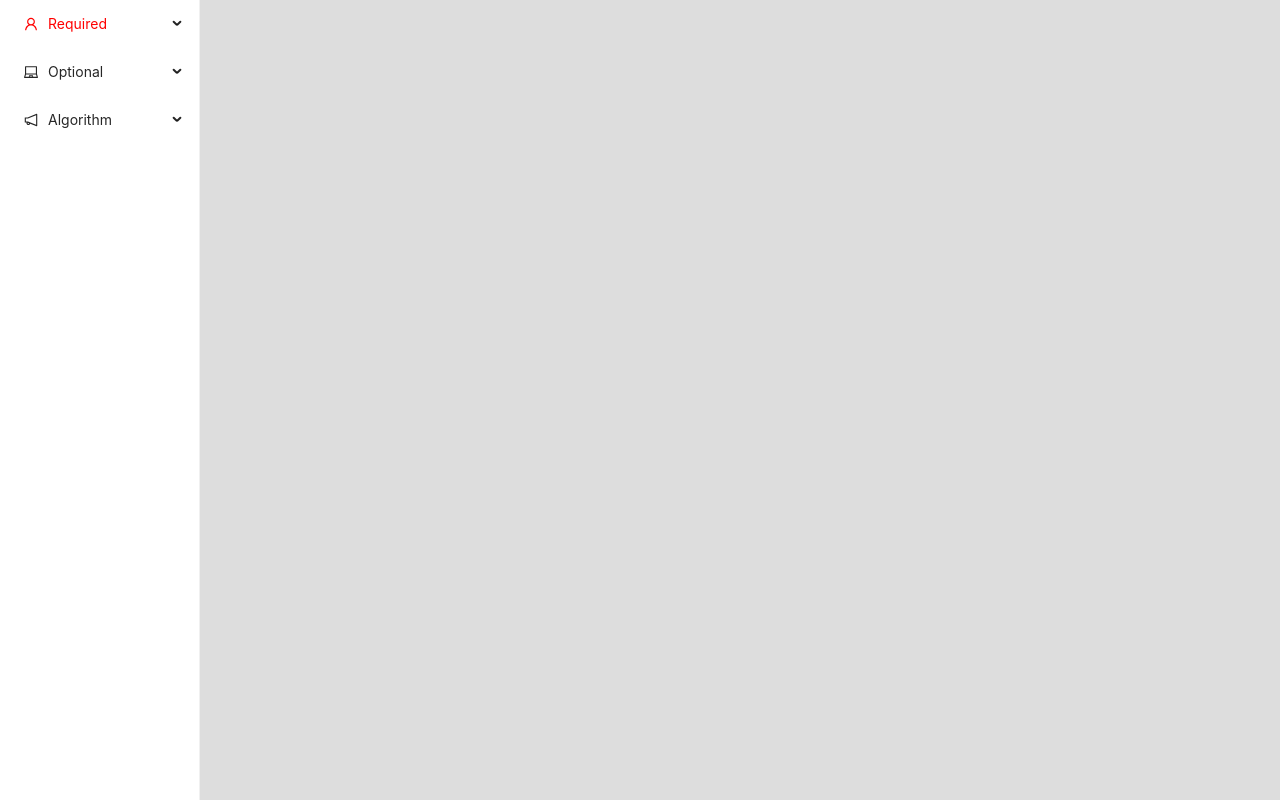
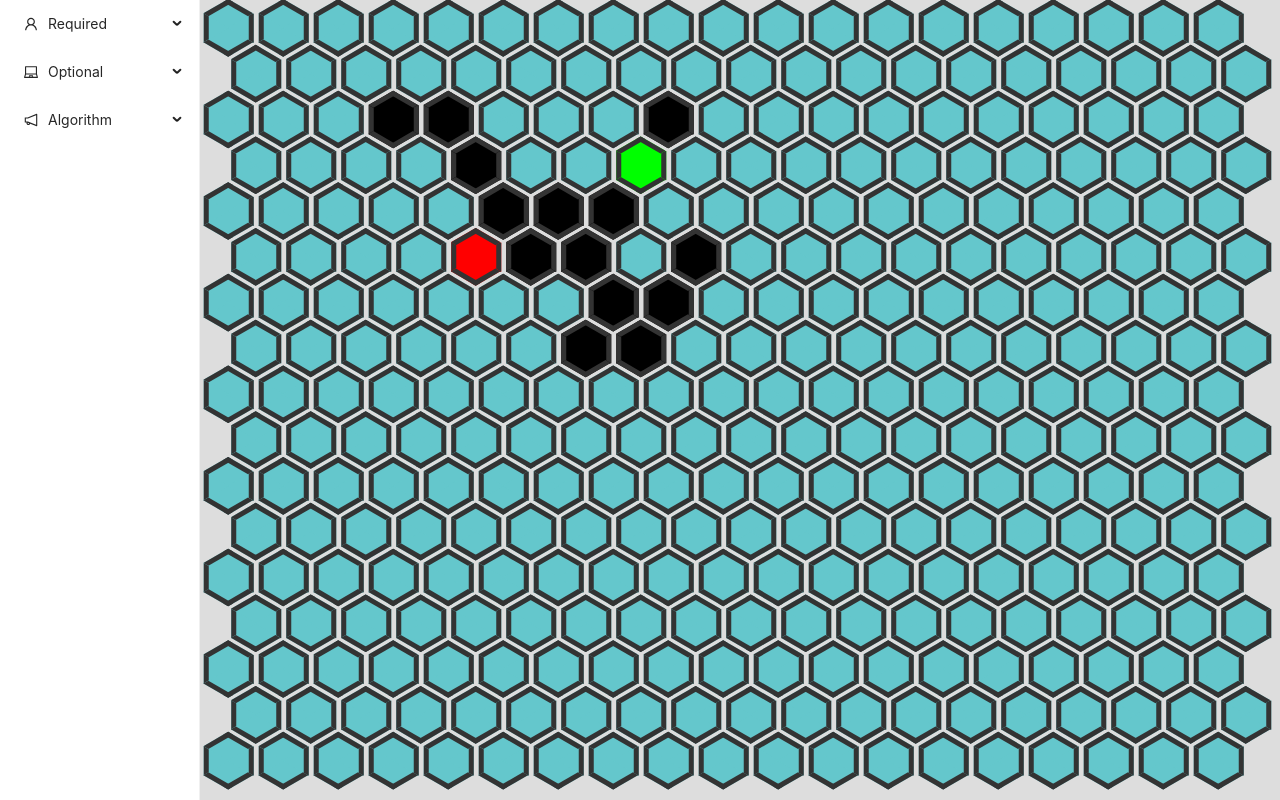
Before and after one commit to GeorgeSheppard/path-finder, a React (Create React App) app: page / in a window 1280 px wide. Built offline with nearby package versions, Linux system fonts and the light colour scheme.

Commit message:
Added documentation to hexagonGrid and centred the grid

```diff
--- a/src/HexagonGrid/hexagonGrid.jsx
+++ b/src/HexagonGrid/hexagonGrid.jsx
@@ -1,19 +1,60 @@
-import React from "react";
+import React, { useState } from "react";
 import Hexagon, { hexagonStylingProps } from "../Hexagon/hexagon";
 
+// TODO: For a large number of hexagons the performance is poor, should add an useEffect
+// hook so that createGrid is only called when the hexagon props change
+// should make it so that pixel coordinates are calculated once and stored
+// effectively the only function that should be run on a new render provided the grid stays
+// the same is the hexagonStartingStates function
+/**
+ * Creates a grid of tesselating hexagons the size of the canvas object that
+ * contains it, can define the width of an individual hexagon, the border size,
+ * spacing between each hexagon
+ * @param {object} props
+ */
 const HexagonGrid = (props) => {
-    const { width = 50, borderWidth = 5, spacing = 5,
-		backgroundColor = "#64C7CC", ...other } = props
+  const {
+    width = 50,
+    borderWidth = 5,
+    spacing = 5,
+    hexagonStates,
+    setHexagonStates,
+    selected,
+    siderWidth,
+  } = props;
 
-    const createGrid = (windowSize, width, spacing, borderWidth) => {
+  // Width of the hexagon INCLUDES the borderwidth
+  const horizontalSpacing = width + spacing;
+  const verticalSpacing = (Math.sqrt(3) / 2) * width + spacing / 2;
+
+  // Sent to the hexagons to allow state change for drag click
+  const [mouseDown, setMouseDown] = useState(false);
+
+  const handleClick = (state) => {
+    return (event) => {
+      if (event.button === 0) {
+        setMouseDown(state);
+      }
+    };
+  };
+
+  /**
+   * Given the size of the window to display the grid, calculates the list of possible
+   * coordinates, the available border width for the grid, and the dimensions of the grid
+   * @param {int} windowSize
+   */
+  const createGrid = (windowSize) => {
     if (windowSize.height !== 0 && windowSize.width !== 0) {
-            const horizontalSpacing = width + spacing + 2 * borderWidth;
-            const sizeX = Math.floor((windowSize.width - width) / horizontalSpacing);
-            const spaceX = windowSize.width - (sizeX * horizontalSpacing + width);
+      const sizeX = Math.floor(
+        (windowSize.width - siderWidth - horizontalSpacing / 2) /
+          horizontalSpacing
+      );
 
-            const verticalSpacing = Math.sqrt(3) / 2 * (spacing + width)
-            const sizeY = Math.floor((windowSize.height - Math.sqrt(3) / 3 * width) / verticalSpacing);
-            const spaceY = windowSize.height - (sizeY * verticalSpacing + Math.sqrt(3) / 3 * width)
+      const sizeY = Math.floor(windowSize.height / verticalSpacing);
+
+      const offsetX =
+        (windowSize.width - siderWidth - (sizeX + 0.5) * horizontalSpacing) / 2;
+      const offsetY = (windowSize.height - (sizeY + 0.5) * verticalSpacing) / 2;
 
       const coords = [];
 
@@ -23,40 +64,97 @@ const HexagonGrid = (props) => {
         }
       }
 
-            return { coords, spaceX, spaceY }
+      return { coords, offsetX, offsetY, sizeX, sizeY };
     }
+  };
+
+  /**
+   * Converts a coordinate into a pixel coordinate
+   * @param {int} x
+   * @param {int} y
+   */
+  const coordToPixels = (x, y) => {
+    let pixelsX = horizontalSpacing * x;
+    const pixelsY = verticalSpacing * y + (Math.sqrt(3) / 6) * width;
+    if (y % 2 === 1) {
+      pixelsX += horizontalSpacing / 2;
     }
 
-    // TODO: To centralise grid of hexagons properly need to make sure this returns exactly
-    // the right spacing, can then update other maths to account for it
-    const coordToPixels = (x, y, spacing, width) => {
-        let pixelsX = (width + spacing) * x;
-        let pixelsY = (width * Math.sqrt(3) / 2 + spacing * Math.sqrt(3) / 2) * y;
-        if (y % 2 === 1) {
-            pixelsX += width / 2 + spacing / 2
+    return { pixelsX, pixelsY };
+  };
+
+  /**
+   * Maps a grid specification of the form
+   * {
+   * 'wall': [[2, 0], [3, 5]],
+   * 'goal': [[1, 2]],
+   * 'start': [[3,  6]]
+   * }
+   * into an array that has the type of each individual hexagon on the grid
+   * @param {object} gridProps output of the createGrid function
+   * @param {*} hexagonStates grid specification
+   */
+  const hexagonStartingStates = (gridProps, hexagonStates) => {
+    if (gridProps) {
+      const hexagonStartingStates = new Array(gridProps.coords.length).fill(
+        "space"
+      );
+      const { sizeY } = gridProps;
+
+      Object.entries(hexagonStates).forEach((row) => {
+        const key = row[0];
+        row[1].forEach((coord) => {
+          hexagonStartingStates[coord[0] * sizeY + coord[1]] = key;
+        });
+      });
+
+      return hexagonStartingStates;
     }
+  };
 
-        return { pixelsX, pixelsY }
-    }
+  const gridProps = createGrid(props.windowSize);
+  // Calculate the styling props once and then use it for all hexagons
+  const hexagonProps = hexagonStylingProps({
+    width,
+    borderWidth,
+  });
+  const parsedHexagonStates = hexagonStartingStates(gridProps, hexagonStates);
 
-    const gridProps = createGrid(props.windowSize, width, spacing, borderWidth)
-    const hexagonProps = hexagonStylingProps({ width, borderWidth, backgroundColor });
-
-    return (<div>
-        {gridProps && gridProps.coords.map(coord => {
+  return (
+    <div onMouseDown={handleClick(true)} onMouseUp={handleClick(false)}>
+      {gridProps &&
+        gridProps.coords.map((coord, i) => {
           const [x, y] = coord;
 
-            const transform = coordToPixels(x, y, spacing, width);
+          const transform = coordToPixels(x, y, spacing, width, borderWidth);
 
-            const { spaceX, spaceY } = gridProps;
+          const { offsetX, offsetY } = gridProps;
 
+          // maps hexagons to correct coordinate and centre the entire grid
           const style = {
-                transform: `translate(${transform.pixelsX}px, ${transform.pixelsY}px)`
-						}
+            transform: `translate(${transform.pixelsX + offsetX}px, ${
+              transform.pixelsY + offsetY
+            }px)`,
+          };
 
-            return <Hexagon key={`${x}:${y}`} style={style} {...{...hexagonProps, coord, ...other}} />
+          return (
+            <Hexagon
+              key={`${x}:${y}`}
+              style={style}
+              css={hexagonProps}
+              {...{
+                type: parsedHexagonStates[i],
+                coord,
+                selected,
+                mouseDown,
+                hexagonStates,
+                setHexagonStates,
+              }}
+            />
+          );
         })}
-    </div>)
-}
+    </div>
+  );
+};
 
 export default HexagonGrid;
--- a/src/Toolbar/toolbar.jsx
+++ b/src/Toolbar/toolbar.jsx
@@ -14,33 +14,73 @@ const { SubMenu } = Menu;
 const { Sider } = Layout;
 
 const Toolbar = () => {
-	const [hexagonStates, setHexagonStates] = useState({
-		start: [],
-		goal: [],
-		wall: [],
-	})
-	const [selected, setSelected] = useState('wall')
+  const [hexagonStates, setHexagonStates] = useState({
+    goal: [[7, 3]],
+    start: [[4, 5]],
+    wall: [
+      [8, 2],
+      [5, 4],
+      [6, 7],
+      [5, 5],
+      [6, 4],
+      [7, 4],
+      [6, 5],
+      [7, 6],
+      [4, 3],
+      [4, 2],
+      [3, 2],
+      [7, 7],
+      [8, 6],
+      [8, 5],
+    ],
+  });
+
+  const [selected, setSelected] = useState("wall");
+
+  const siderWidth = 200;
 
   return (
     <Layout>
       <Layout>
-        <Sider width={200} className="site-layout-background">
-          <Menu
-						mode="inline"
-            style={{ height: "100vh" }}
-          >
-            <SubMenu key="sub1" icon={<UserOutlined />} title="Required" style={{
-							color: (hexagonStates.start.length === 0 || hexagonStates.goal.length === 0) && "red"
-						}}>
-              <Menu.Item key="1" onClick={() => setSelected('start')} style={{
-								color: hexagonStates.start.length === 0 && "red"
-							}}>Start</Menu.Item>
-              <Menu.Item key="2" onClick={() => setSelected('goal')} style={{
-								color: hexagonStates.goal.length === 0 && "red"
-							}}>Goal</Menu.Item>
+        <Sider width={siderWidth} className="site-layout-background">
+          <Menu mode="inline" style={{ height: "100vh" }}>
+            <SubMenu
+              key="sub1"
+              icon={<UserOutlined />}
+              title="Required"
+              style={{
+                color:
+                  (hexagonStates.start.length === 0 ||
+                    hexagonStates.goal.length === 0) &&
+                  "red",
+              }}
+            >
+              <Menu.Item
+                key="1"
+                onClick={() => setSelected("start")}
+                style={{
+                  color: hexagonStates.start.length === 0 && "red",
+                }}
+              >
+                Start
+              </Menu.Item>
+              <Menu.Item
+                key="2"
+                onClick={() => setSelected("goal")}
+                style={{
+                  color: hexagonStates.goal.length === 0 && "red",
+                }}
+              >
+                Goal
+              </Menu.Item>
             </SubMenu>
-            <SubMenu key="sub2" icon={<LaptopOutlined />} title="Optional" >
-              <Menu.Item key="3" onClick={() => setSelected('wall')}>Wall</Menu.Item>
+            <SubMenu key="sub2" icon={<LaptopOutlined />} title="Optional">
+              <Menu.Item key="3" onClick={() => setSelected("wall")}>
+                Wall
+              </Menu.Item>
+              <Menu.Item key="4" onClick={() => setSelected("space")}>
+                Space
+              </Menu.Item>
             </SubMenu>
             <SubMenu
               key="sub3"
@@ -54,10 +94,18 @@ const Toolbar = () => {
             </SubMenu>
           </Menu>
         </Sider>
-            <Canvas Component={HexagonGrid} {...{selected, hexagonStates, setHexagonStates}} />
+        <Canvas
+          Component={HexagonGrid}
+          {...{
+            selected,
+            hexagonStates,
+            setHexagonStates,
+            siderWidth,
+          }}
+        />
       </Layout>
     </Layout>
   );
-}
+};
 
 export default Toolbar;
```
Lines whose indentation alone changed are shown as unchanged.
